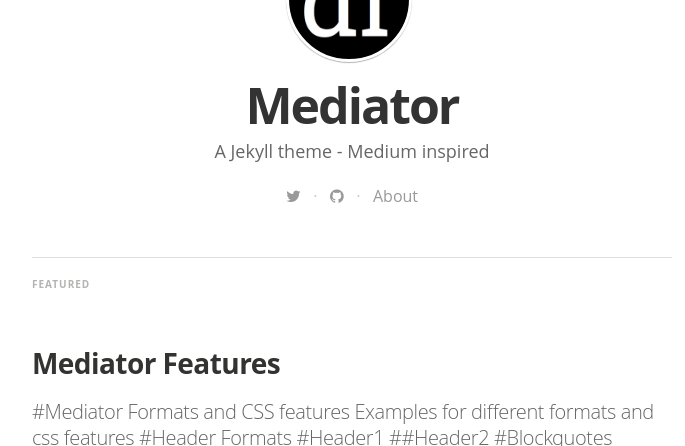
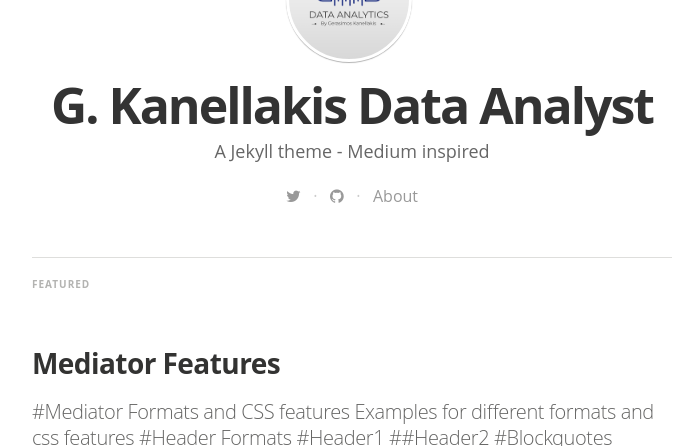
Before and after one commit to gkanellakis/Repogk2, a Jekyll site: the page built from index.html, in a window 1280 px wide and 900 px high, cut to the strip 454-900 px from the top of the window. Shown: the whole strip, without its empty margins (288-973 px from the left). Built offline with Jekyll 4.4.1, drawn with Linux system fonts in a browser that asks for light colours; nearby versions of some CDN libraries; some web fonts are replaced; the list of posts is cut into pages by our own code.

Commit message:
Jekyll Testing

```diff
--- a/_config.yml
+++ b/_config.yml
@@ -4,13 +4,13 @@ gems:
   - jekyll-paginate
 
 # Site settings
-title: "Mediator"
+title: "G. Kanellakis Data Analyst"
 description: > # this means to ignore newlines until "email:"
    A Jekyll theme - Medium inspired
 
-email: a-mail@mail.mail
+email: gkanellakis84@gmail.com
 #blog logo
-logo: "/assets/images/df_logo.jpg"
+logo: "/assets/images/logo_Data_300.png"
 float_logo: true # true, false (default)
 
 # blog cover
@@ -22,7 +22,7 @@ author_image: "/assets/images/author.jpg"
 
 paginate:	5
 
-url: "http://myblog.***.***" # the base hostname & protocol for your site
+url: "https://gkanellakis.github.io/Repogk2/" # the base hostname & protocol for your site
 baseurl: ""
 #used to display twitter cards
 twitter_handle: '@dirkfabisch'
```
Also changed, not shown: Gemfile.lock (added), assets/images/Kanellakis.jpg (added), assets/images/logo_Data_300.png (added).
